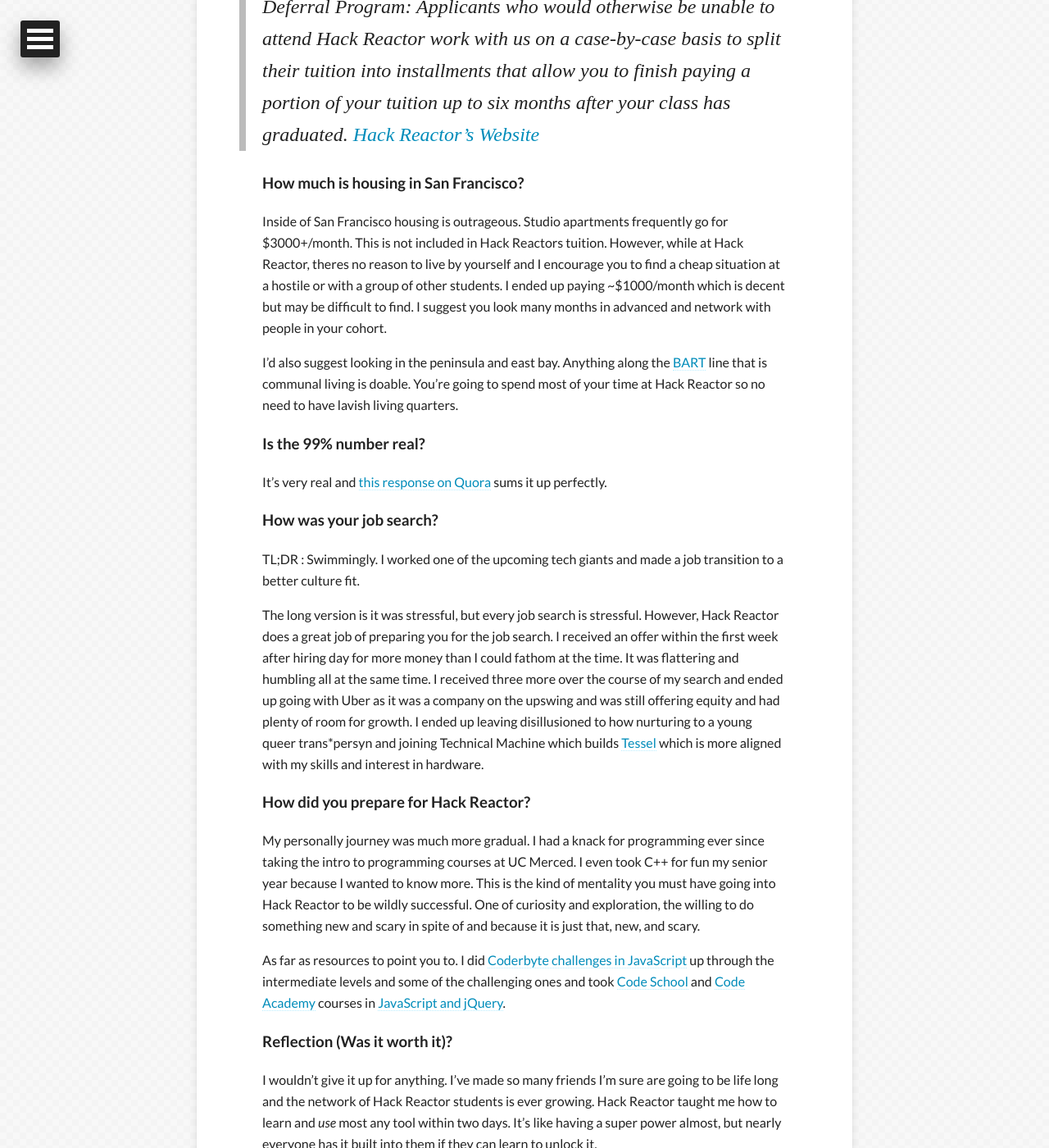
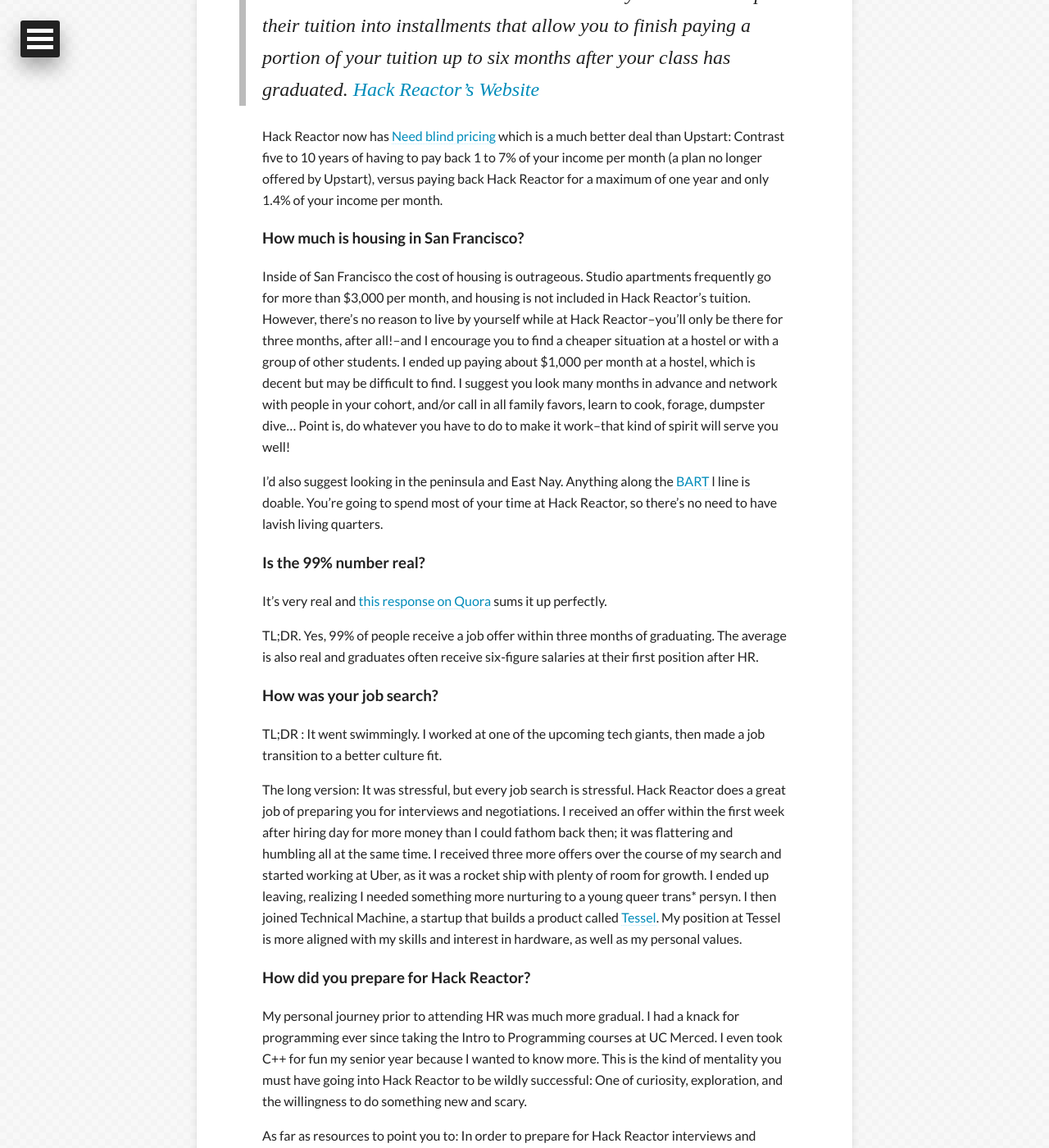
Before and after one commit to Eduardo-Cabrera/HarleyKwyn.github.io, a Jekyll site: the page built from _posts/2015-03-16-Post-Hack-Reactor-Review.md, in a window 1280 px wide and 1400 px high, scrolled down 1275 px. Shown: the whole window at 82% size. Built offline with Jekyll 4.4.1, drawn with Linux system fonts in a browser that asks for light colours; nearby versions of some CDN libraries; Markdown is read by kramdown in place of the engine named in the settings; comment, search, counter and statistics services are not loaded; some of the changed text lies outside the part shown.

Commit message:
Revision 1

```diff
--- a/_posts/2015-03-16-Post-Hack-Reactor-Review.md
+++ b/_posts/2015-03-16-Post-Hack-Reactor-Review.md
@@ -10,12 +10,12 @@
 share: true
 ---
 
+##This seems late?
+This post was spurred by the many e-mails I receive asking about my experience at Hack Reactor from both strangers, friends, and members of my coed engineering fraternity.
 
-This post was spurred by the many e-mails I receive asking about my experience at Hack Reactor from both strangers and friends. Often times members of my coed engineering fraternity from college.
+Full disclosure: I worked as a Hacker in Residence (HIR) at Hack Reactor for three months following my graduation date. They've given me multiple Hack Reactor T-shirts and one hoodie. I however am no longer officially affiliated with them, other than wearing my hoodie all the time.
 
-Disclaimer: I worked as a HIR (Hacker in Residence) for Hack Reactor for three months post my graduation date. They've given me multiple Hack Reactor T-shirts and one hoodie. I however am no longer affiliated with them. Other than wearing my hoodie all the time.
-
-This is my FAQ. Followed by a reflection.
+This is my FAQ, followed by a reflection.
 
 ##FAQ
 ###How much does it cost to attend Hack Reactor?
@@ -23,29 +23,32 @@
 (It's on their website but since you've come here I'll humor you.)
 
 ###How did you pay for it?
-I ended up using Upstart to fund the majority of my Hack Reactor tuition and living expenses ~14k and I deferred part of the tuition and sold my motorcycle to get the rest of the way which I dearly miss, but I'll be able to get a new one soon if I choose, but I prefer to bike to work now as it's much better for me and the environment. Hack Reactor now has [Need blind pricing](http://www.hackreactor.com/blog/announcing-need-blind-admissions-for-hack-reactors-remote-beta-immersion-program) which is a much better deal than Upstart. Contrasting 5-10 years of having to pay back 1-7% of your income per month (which is a plan no longer offered by Upstart) vs only paying back Hack Reactor for a maximum of one year and only 1.4% of your income per month.
+I used Upstart, a selective on-line platform that connects investors to individual entrepreneurs, to fund the majority of my Hack Reactor tuition and living expenses (approximately $14k total that I had to come up with up front). I deferred part of the tuition and sold my beloved motorcycle to get the rest of the way.
 
 >Deferral Program: Applicants who would otherwise be unable to attend Hack Reactor work with us on a case-by-case basis to split their tuition into installments that allow you to finish paying a portion of your tuition up to six months after your class has graduated. <cite> [Hack Reactor's Website](http://www.hackreactor.com/program/#yui_3_17_2_1_1426632728607_265) <cite>
 
+Hack Reactor now has [Need blind pricing](http://www.hackreactor.com/blog/announcing-need-blind-admissions-for-hack-reactors-remote-beta-immersion-program) which is a much better deal than Upstart: Contrast five to 10 years of having to pay back 1 to 7% of your income per month (a plan no longer offered by Upstart), versus paying back Hack Reactor for a maximum of one year and only 1.4% of your income per month.
 
 ###How much is housing in San Francisco?
+Inside of San Francisco the cost of housing is outrageous. Studio apartments frequently go for more than $3,000 per month, and housing is not included in Hack Reactor’s tuition. However, there’s no reason to live by yourself while at Hack Reactor--you’ll only be there for three months, after all!--and I encourage you to find a cheaper situation at a hostel or with a group of other students. I ended up paying about $1,000 per month at a hostel, which is decent but may be difficult to find. I suggest you look many months in advance and network with people in your cohort, and/or call in all family favors, learn to cook, forage, dumpster dive... Point is, do whatever you have to do to make it work--that kind of spirit will serve you well!
 
-Inside of San Francisco housing is outrageous. Studio apartments frequently go for $3000+/month. This is not included in Hack Reactors tuition. However, while at Hack Reactor, theres no reason to live by yourself and I encourage you to find a cheap situation at a hostile or with a group of other students. I ended up paying ~$1000/month which is decent but may be difficult to find. I suggest you look many months in advanced and network with people in your cohort.
-
-I'd also suggest looking in the peninsula and east bay. Anything along the [BART](http://www.bart.gov/schedules/bystation) line that is communal living is doable. You're going to spend most of your time at Hack Reactor so no need to have lavish living quarters.
+I'd also suggest looking in the peninsula and East Nay. Anything along the [BART](http://www.bart.gov/schedules/bystation) l line is doable. You're going to spend most of your time at Hack Reactor, so there’s no need to have lavish living quarters.
 
 ###Is the 99% number real?
 It's very real and [this response on Quora](http://www.quora.com/What-are-some-suspected-reasons-why-some-Hack-Reactor-graduates-the-2-are-unable-to-find-software-engineering-jobs-upon-graduation) sums it up perfectly.
 
+TL;DR. Yes, 99% of people receive a job offer within three months of graduating. The average is also real and graduates often receive six-figure salaries at their first position after HR.
+
 ###How was your job search?
-TL;DR : Swimmingly. I worked one of the upcoming tech giants and made a job transition to a better culture fit.
+TL;DR : It went swimmingly. I worked at one of the upcoming tech giants, then made a job transition to a better culture fit.
 
-The long version is it was stressful, but every job search is stressful. However, Hack Reactor does a great job of preparing you for the job search. I received an offer within the first week after hiring day for more money than I could fathom at the time. It was flattering and humbling all at the same time. I received three more over the course of my search and ended up going with Uber as it was a company on the upswing and was still offering equity and had plenty of room for growth. I ended up leaving disillusioned to how nurturing to a young queer trans*persyn and joining Technical Machine which builds [Tessel](https://tessel.io) which is more aligned with my skills and interest in hardware.
+The long version: It was stressful, but every job search is stressful. Hack Reactor does a great job of preparing you for interviews and negotiations. I received an offer within the first week after hiring day for more money than I could fathom back then; it was flattering and humbling all at the same time. I received three more offers over the course of my search and started working at Uber, as it was a rocket ship with plenty of room for growth. I ended up leaving, realizing I needed something more nurturing to a young queer trans* persyn. I then joined Technical Machine, a startup that builds a product called [Tessel](https://tessel.io). My position at Tessel is more aligned with my skills and interest in hardware, as well as my personal values.
+
 
 ###How did you prepare for Hack Reactor?
-My personally journey was much more gradual. I had a knack for programming ever since taking the intro to programming courses at UC Merced. I even took C++ for fun my senior year because I wanted to know more. This is the kind of mentality you must have going into Hack Reactor to be wildly successful. One of curiosity and exploration, the willing to do something new and scary in spite of and because it is just that, new, and scary.
+My personal journey prior to attending HR was much more gradual. I had a knack for programming ever since taking the Intro to Programming courses at UC Merced. I even took C++ for fun my senior year because I wanted to know more. This is the kind of mentality you must have going into Hack Reactor to be wildly successful: One of curiosity, exploration, and the willingness to do something new and scary.
 
-As far as resources to point you to. I did [Coderbyte challenges in JavaScript](http://coderbyte.com/CodingArea/Challenges) up through the intermediate levels and some of the challenging ones and took [Code School](https://www.codeschool.com/paths/javascript#jquery-basics) and [Code Academy](http://www.codecademy.com/tracks/javascript) courses in [JavaScript and jQuery](https://www.codeschool.com/paths/javascript#jquery-basics).
+As far as resources to point you to: In order to prepare for Hack Reactor interviews and coursework, I did  [Coderbyte challenges in JavaScript](http://coderbyte.com/CodingArea/Challenges) up through the intermediate levels and some of the challenging ones and took [Code School](https://www.codeschool.com/paths/javascript#jquery-basics) and [Code Academy](http://www.codecademy.com/tracks/javascript) courses in [JavaScript and jQuery](https://www.codeschool.com/paths/javascript#jquery-basics).
 
 ###Reflection (Was it worth it)?
 I wouldn't give it up for anything. I've made so many friends I'm sure are going to be life long and the network of Hack Reactor students is ever growing. Hack Reactor taught me how to learn and *use* most any tool within two days. It's like having a super power almost, but nearly everyone has it built into them if they can learn to unlock it.
```
